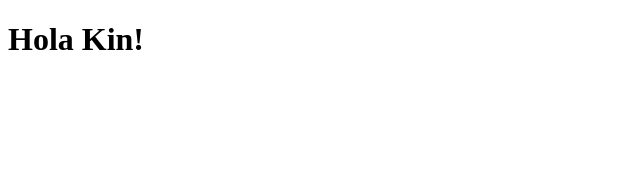
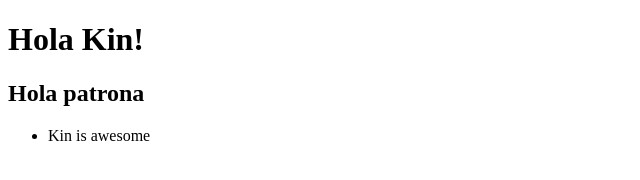
Before and after one commit to renatadev/trial, a plain HTML site: page index.html in a window 1280 px wide. Shown: the whole page, without its empty margins (0-640 px from the left). Drawn offline with Linux system fonts and the light colour scheme.

Commit message:
add some cool stuff

```diff
--- a/index.html
+++ b/index.html
@@ -1,11 +1,14 @@
 <!DOCTYPE html>
 <html>
-<head>
+  <head>
     <title>Same branch trial</title>
-</head>
+  </head>
 
-<body>
+  <body>
     <h1>Hola Kin!</h1>
-</body>
-
+    <h2>Hola patrona</h2>
+    <ul>
+      <li>Kin is awesome</li>
+    </ul>
+  </body>
 </html>
```
